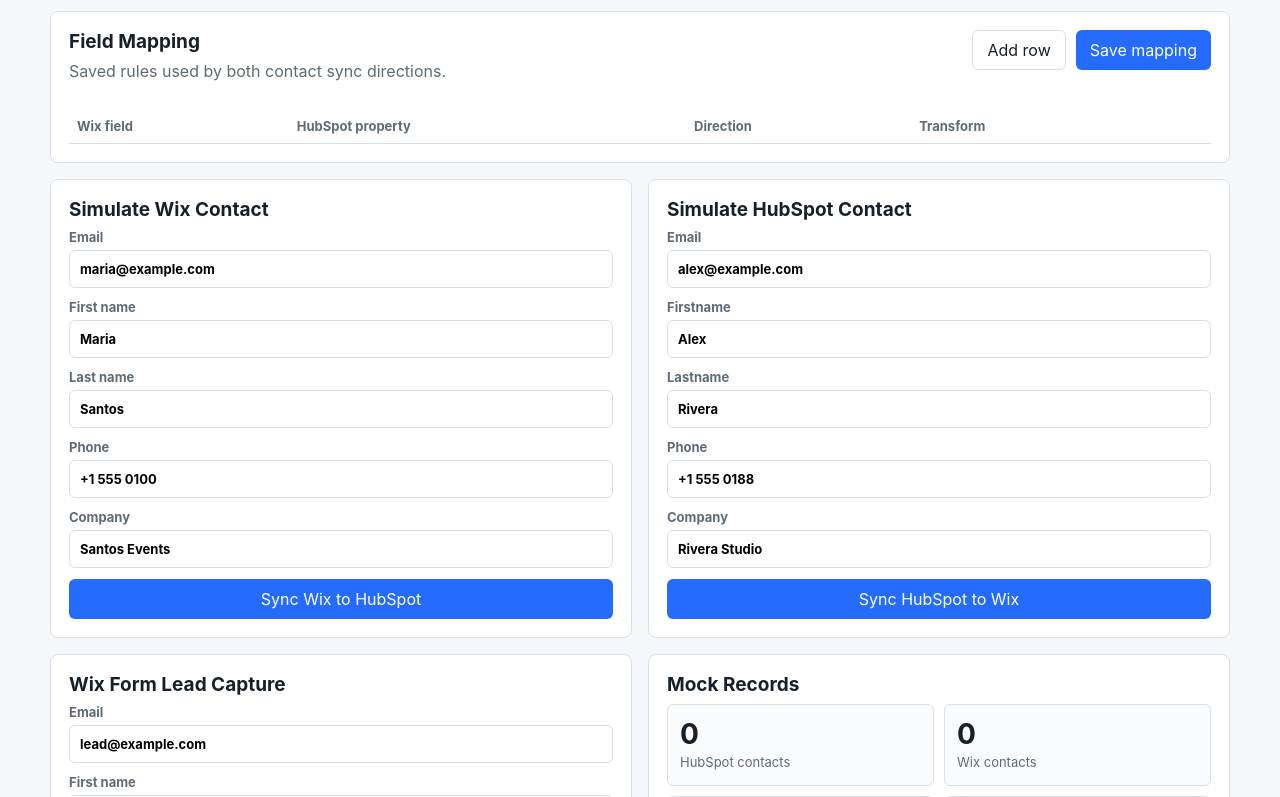
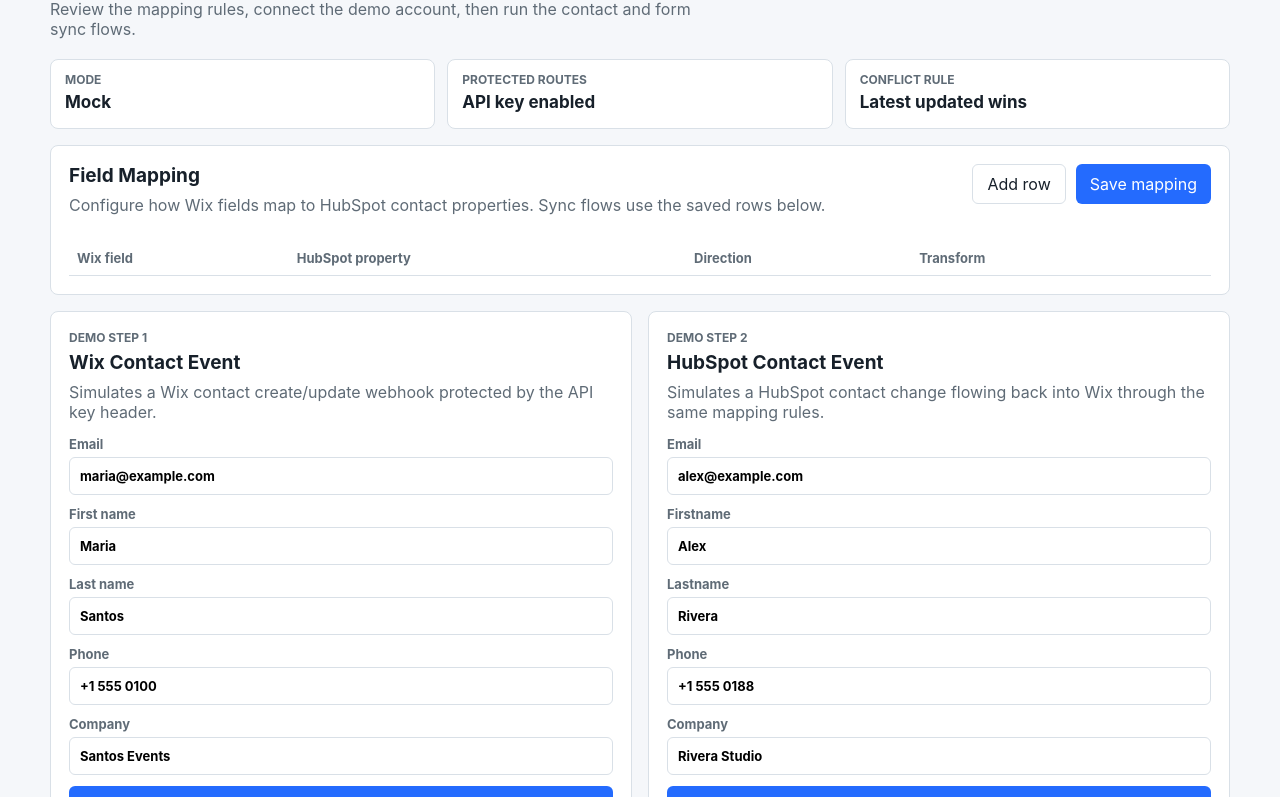
Before and after one commit to norbertoj1029/wix-hubspot-integration, a website: page public/index.html in a window 1280 px wide. Shown: the part 114-911 px from the top of the page. Drawn offline with Linux system fonts and the light colour scheme; no server answers.

Commit message:
Polish dashboard demo workflow

```diff
--- a/public/app.js
+++ b/public/app.js
@@ -6,6 +6,7 @@
 const mappingRows = document.querySelector("#mappingRows");
 const connectionBadge = document.querySelector("#connectionBadge");
 const logs = document.querySelector("#logs");
+const modeValue = document.querySelector("#modeValue");
 
 const directionOptions = [
   ["bidirectional", "Bi-directional"],
@@ -83,9 +84,9 @@
     events
       .map(
         (event) => `
-          <div class="logItem">
+          <div class="logItem ${event.status === "skipped" ? "skipped" : ""}">
             <strong>${event.message}</strong>
-            <span>${event.createdAt} | source: ${event.source} | syncId: ${event.syncId}</span>
+            <span>${event.createdAt} | status: ${event.status} | source: ${event.source} | syncId: ${event.syncId}</span>
             <code>${JSON.stringify(event.details || {}, null, 2)}</code>
           </div>
         `
@@ -100,6 +101,7 @@
   connectionBadge.textContent = data.connection.connected
     ? `Connected (${data.connection.mode})`
     : "Disconnected";
+  modeValue.textContent = data.connection.mode || "mock";
   connectionBadge.classList.toggle("connected", data.connection.connected);
   document.querySelector("#hubspotCount").textContent = data.mockHubSpotContacts.length;
   document.querySelector("#wixCount").textContent = data.mockWixContacts.length;
--- a/public/index.html
+++ b/public/index.html
@@ -12,6 +12,7 @@
         <div>
           <p class="eyebrow">Self-hosted app prototype</p>
           <h1>Wix HubSpot Integration</h1>
+          <p class="summary">Review the mapping rules, connect the demo account, then run the contact and form sync flows.</p>
         </div>
         <div class="connection">
           <span id="connectionBadge" class="badge">Loading</span>
@@ -20,12 +21,27 @@
         </div>
       </section>
 
+      <section class="statusStrip" aria-label="Demo status">
+        <div>
+          <span>Mode</span>
+          <strong id="modeValue">Mock</strong>
+        </div>
+        <div>
+          <span>Protected routes</span>
+          <strong>API key enabled</strong>
+        </div>
+        <div>
+          <span>Conflict rule</span>
+          <strong>Latest updated wins</strong>
+        </div>
+      </section>
+
       <section class="grid">
         <article class="panel wide">
           <div class="panelHeader">
             <div>
               <h2>Field Mapping</h2>
-              <p>Saved rules used by both contact sync directions.</p>
+              <p>Configure how Wix fields map to HubSpot contact properties. Sync flows use the saved rows below.</p>
             </div>
             <div class="actions">
               <button id="addMappingBtn" class="secondary">Add row</button>
@@ -49,7 +65,9 @@
         </article>
 
         <article class="panel">
-          <h2>Simulate Wix Contact</h2>
+          <p class="stepLabel">Demo step 1</p>
+          <h2>Wix Contact Event</h2>
+          <p>Simulates a Wix contact create/update webhook protected by the API key header.</p>
           <form id="wixContactForm" class="stack">
             <label>Email <input name="email" value="maria@example.com" /></label>
             <label>First name <input name="firstName" value="Maria" /></label>
@@ -61,7 +79,9 @@
         </article>
 
         <article class="panel">
-          <h2>Simulate HubSpot Contact</h2>
+          <p class="stepLabel">Demo step 2</p>
+          <h2>HubSpot Contact Event</h2>
+          <p>Simulates a HubSpot contact change flowing back into Wix through the same mapping rules.</p>
           <form id="hubspotContactForm" class="stack">
             <label>Email <input name="email" value="alex@example.com" /></label>
             <label>Firstname <input name="firstname" value="Alex" /></label>
@@ -73,7 +93,9 @@
         </article>
 
         <article class="panel">
+          <p class="stepLabel">Demo step 3</p>
           <h2>Wix Form Lead Capture</h2>
+          <p>Captures lead fields plus attribution context and syncs the lead to HubSpot.</p>
           <form id="formSubmissionForm" class="stack">
             <label>Email <input name="email" value="lead@example.com" /></label>
             <label>First name <input name="firstName" value="Jordan" /></label>
@@ -85,7 +107,8 @@
         </article>
 
         <article class="panel">
-          <h2>Mock Records</h2>
+          <h2>Demo Records</h2>
+          <p>Counts update after each simulated event.</p>
           <div class="metricGrid">
             <div><strong id="hubspotCount">0</strong><span>HubSpot contacts</span></div>
             <div><strong id="wixCount">0</strong><span>Wix contacts</span></div>
@@ -98,7 +121,7 @@
           <div class="panelHeader">
             <div>
               <h2>Sync Activity</h2>
-              <p>Recent events show source, correlation ID, and loop-prevention behavior.</p>
+              <p>Recent events show source, status, correlation ID, conflict decisions, and mapped values.</p>
             </div>
           </div>
           <div id="logs" class="logs"></div>
--- a/public/styles.css
+++ b/public/styles.css
@@ -76,6 +76,11 @@
   text-transform: uppercase;
 }
 
+.summary {
+  max-width: 680px;
+  margin: 8px 0 0;
+}
+
 h1,
 h2,
 p {
@@ -94,6 +99,7 @@
 }
 
 p {
+  margin-bottom: 14px;
   color: var(--muted);
 }
 
@@ -103,6 +109,40 @@
   align-items: center;
   gap: 10px;
   flex-wrap: wrap;
+}
+
+.statusStrip {
+  display: grid;
+  grid-template-columns: repeat(3, minmax(0, 1fr));
+  gap: 12px;
+  margin-bottom: 16px;
+}
+
+.statusStrip div {
+  min-height: 70px;
+  border: 1px solid var(--line);
+  border-radius: 8px;
+  padding: 12px 14px;
+  background: #fff;
+}
+
+.statusStrip span,
+.stepLabel {
+  display: block;
+  color: var(--muted);
+  font-size: 12px;
+  font-weight: 700;
+  text-transform: uppercase;
+}
+
+.statusStrip strong {
+  display: block;
+  margin-top: 5px;
+  font-size: 17px;
+}
+
+.stepLabel {
+  margin-bottom: 6px;
 }
 
 .badge {
@@ -230,6 +270,11 @@
   background: #f9fbfd;
 }
 
+.logItem.skipped {
+  border-color: #f0d28a;
+  background: #fff9e8;
+}
+
 .logItem strong {
   display: block;
   margin-bottom: 5px;
@@ -253,4 +298,8 @@
   .grid {
     grid-template-columns: 1fr;
   }
+
+  .statusStrip {
+    grid-template-columns: 1fr;
+  }
 }
```
